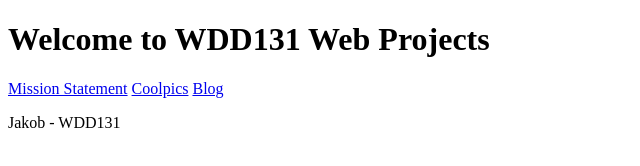
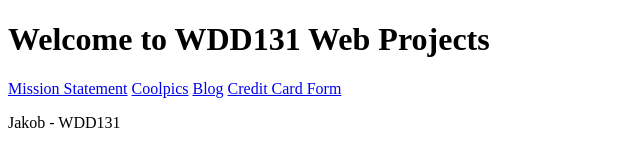
Before and after one commit to TheChiporpoise/WDD131, a plain HTML site: page index.html in a window 1280 px wide. Shown: the whole page, without its empty margins (0-640 px from the left). Drawn offline with Linux system fonts and the light colour scheme.

Commit message:
index integration

```diff
--- a/index.html
+++ b/index.html
@@ -11,6 +11,7 @@
         <a href="mission/index.html">Mission Statement</a>
         <a href="coolpics/index.html">Coolpics</a>
         <a href="blog/index.html">Blog</a>
+        <a href="creditform/index.html">Credit Card Form</a>
     </nav>
     <p>Jakob - WDD131</p>
 </body>
```
